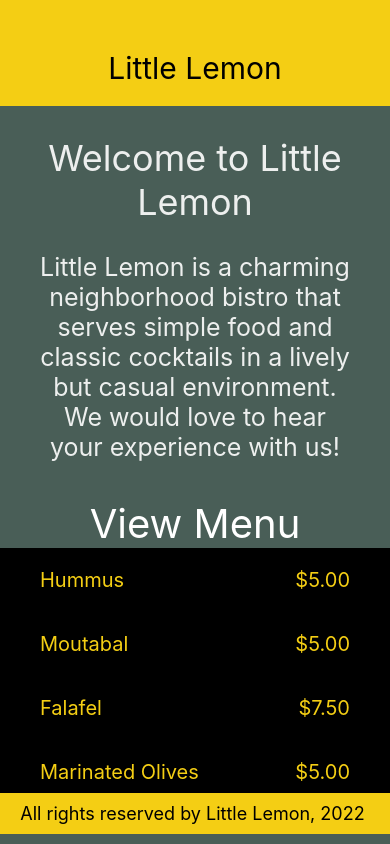
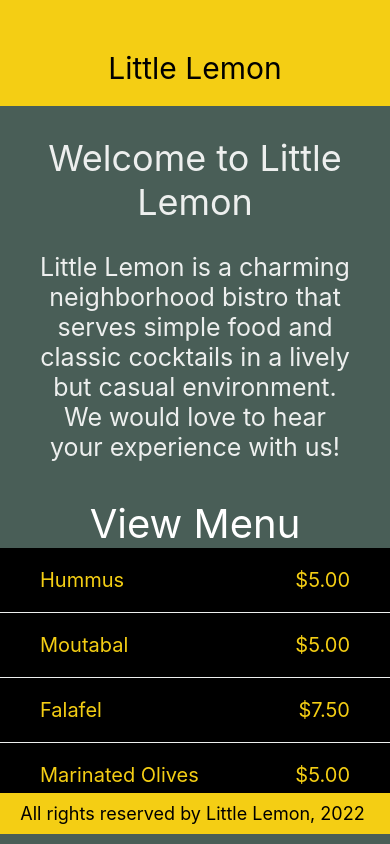
Before and after one commit to WaltBernalM/react-native-playground, a React Native app: screen / in a window 390 px wide. Built offline with nearby package versions, Linux system fonts and the light colour scheme.

Commit message:
Addition of ItemSeparator, ListHeaderComponent and ListFooterComponent methods to FlatList

```diff
--- a/components/MenuItems.jsx
+++ b/components/MenuItems.jsx
@@ -24,6 +24,16 @@ const menuItemsToDisplay = [
   { name: "Panna Cotta", price: "$5.00", id: "21V" },
 ]
 
+const Separator = () => <View style={menuStyles.separator}></View>
+
+const Header = () => <Text style={menuStyles.headerText}>View Menu</Text>
+
+const Footer = () => (
+  <View style={menuStyles.innerContainer}>
+    <Text style={menuStyles.footerText}>Menu valid until December 2022</Text>
+  </View>
+)
+
 const Item = ({ name, price }) => (<View style={menuStyles.innerContainer}>
   <Text style={menuStyles.itemText}>{name}</Text>
   <Text style={menuStyles.itemText}>{price}</Text>
@@ -34,13 +44,15 @@ export default function MenuItems() {
 
   return (
     <View style={menuStyles.container}>
-      <Text style={menuStyles.headerText}>View Menu</Text>
       <FlatList
         data={menuItemsToDisplay}
         keyExtractor={(item) => item.id}
-        renderItem={renderItem}></FlatList>
+        renderItem={renderItem}
+        ItemSeparatorComponent={Separator}
+        ListHeaderComponent={Header}
+        ListFooterComponent={Footer}></FlatList>
     </View>
-  );
+  )
 }
 
 
@@ -66,4 +78,12 @@ const menuStyles = StyleSheet.create({
     color: "#F4CE14",
     fontSize: 20,
   },
+  separator: {
+    borderBottomWidth: 1,
+    borderColor: "#EDEFEE",
+  },
+  footerText: {
+    color: "white",
+    fontSize: 12
+  },
 })
```
